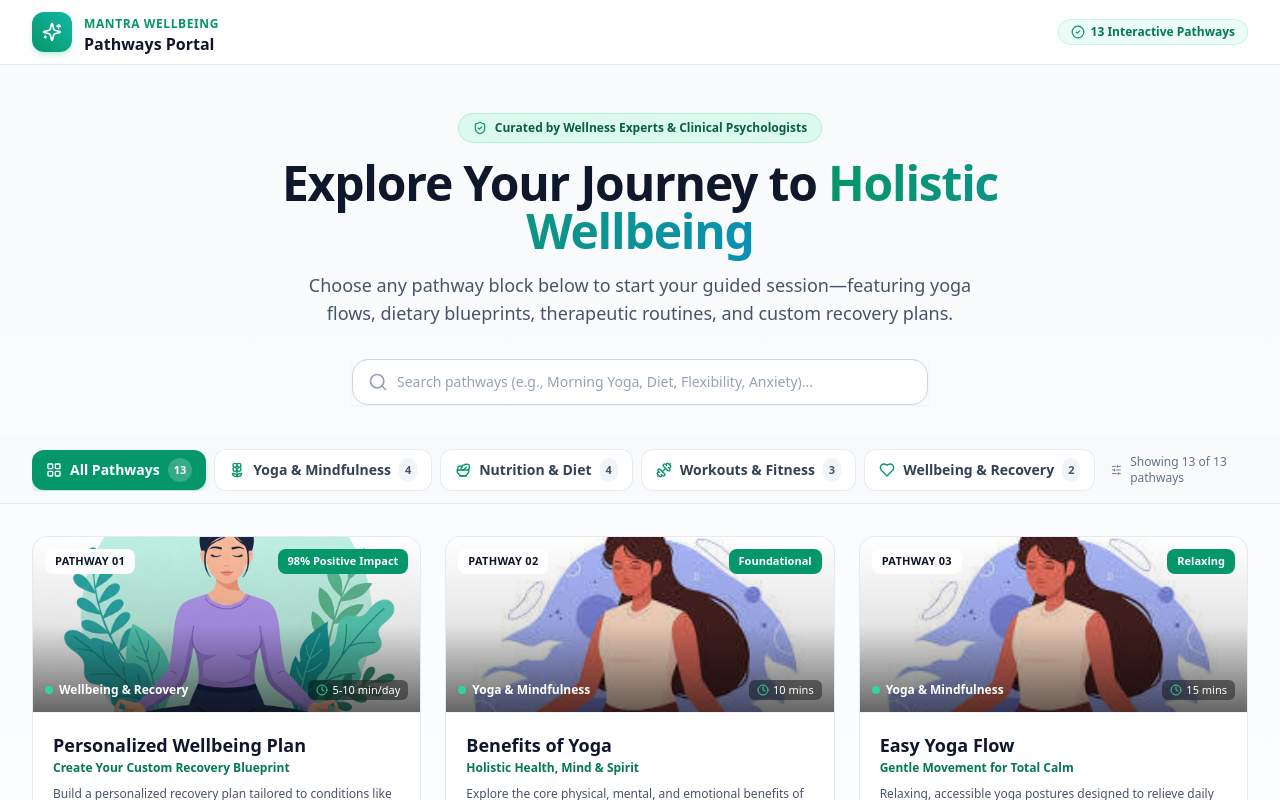
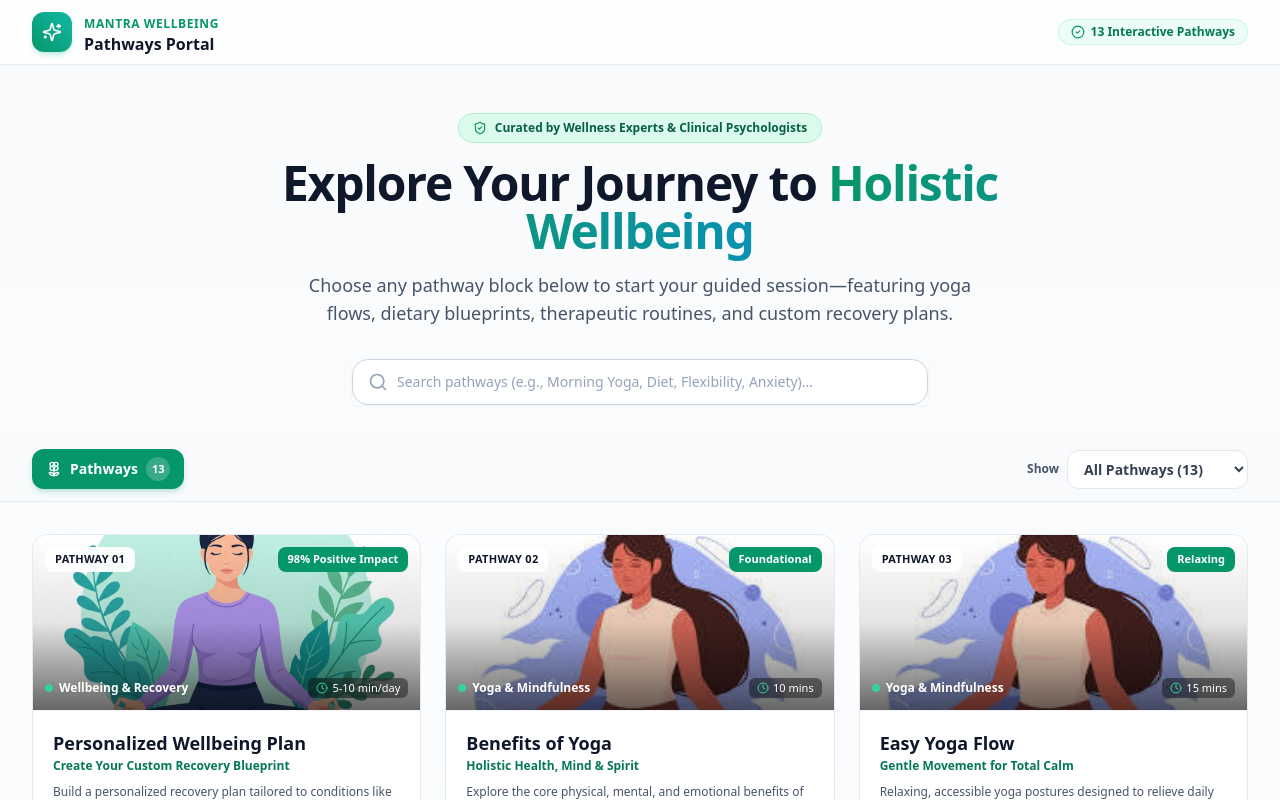
Before and after one commit to anshul779/pathways-yoga, a Next.js app: page / in a window 1280 px wide. Shown: the top 800 px of the page. Built offline with nearby package versions, Linux system fonts and the light colour scheme; a web font is replaced by a local one.

Commit message:
Simplify pathway selector

```diff
--- a/app/page.tsx
+++ b/app/page.tsx
@@ -5,10 +5,6 @@ import Link from "next/link";
 import Image from "next/image";
 import {
   Flower2,
-  Salad,
-  Dumbbell,
-  Heart,
-  LayoutGrid,
   Search,
   ArrowRight,
   Clock,
@@ -16,9 +12,8 @@ import {
   ShieldCheck,
   CheckCircle2,
   ChevronRight,
-  SlidersHorizontal,
 } from "lucide-react";
-import { PATHWAYS, CATEGORIES, PathwayMeta } from "./data/pathways";
+import { PATHWAYS, PathwayMeta } from "./data/pathways";
 
 export default function MasterHubPage() {
   const [selectedCategory, setSelectedCategory] = useState<string>("all");
@@ -39,29 +34,6 @@ export default function MasterHubPage() {
       return matchesCategory && matchesSearch;
     });
   }, [selectedCategory, searchQuery]);
-
-  const categoryCounts = useMemo(() => {
-    const counts: Record<string, number> = { all: PATHWAYS.length };
-    PATHWAYS.forEach((p) => {
-      counts[p.categoryId] = (counts[p.categoryId] || 0) + 1;
-    });
-    return counts;
-  }, []);
-
-  const getCategoryIcon = (id: string) => {
-    switch (id) {
-      case "yoga":
-        return <Flower2 className="w-4 h-4" />;
-      case "nutrition":
-        return <Salad className="w-4 h-4" />;
-      case "fitness":
-        return <Dumbbell className="w-4 h-4" />;
-      case "wellbeing":
-        return <Heart className="w-4 h-4" />;
-      default:
-        return <LayoutGrid className="w-4 h-4" />;
-    }
-  };
 
   return (
     <div className="min-h-screen bg-gradient-to-b from-slate-50 via-white to-slate-50 text-slate-900 flex flex-col font-sans">
@@ -132,45 +104,27 @@ export default function MasterHubPage() {
         </div>
       </section>
 
-      {/* Category Filter Tabs */}
-      <section className="sticky top-16 z-30 bg-slate-50/95 backdrop-blur-md py-3 px-4 sm:px-6 lg:px-8 border-b border-slate-200/80">
-        <div className="max-w-7xl mx-auto flex items-center justify-between gap-4 overflow-x-auto no-scrollbar pb-1 sm:pb-0">
-          <div className="flex items-center gap-2 min-w-max">
-            {CATEGORIES.map((cat) => {
-              const isSelected = selectedCategory === cat.id;
-              const count = categoryCounts[cat.id] || 0;
-              return (
-                <button
-                  key={cat.id}
-                  onClick={() => setSelectedCategory(cat.id)}
-                  className={`flex items-center gap-2 px-3.5 py-2 rounded-xl text-xs sm:text-sm font-semibold transition-all duration-150 ${
-                    isSelected
-                      ? "bg-emerald-600 text-white shadow-md shadow-emerald-600/20"
-                      : "bg-white text-slate-700 hover:bg-slate-100 hover:text-slate-900 border border-slate-200/80"
-                  }`}
-                >
-                  <span className={isSelected ? "text-white" : "text-emerald-600"}>
-                    {getCategoryIcon(cat.id)}
-                  </span>
-                  <span>{cat.label}</span>
-                  <span
-                    className={`text-[11px] px-1.5 py-0.5 rounded-full font-bold ${
-                      isSelected
-                        ? "bg-white/20 text-white"
-                        : "bg-slate-100 text-slate-600"
-                    }`}
-                  >
-                    {count}
-                  </span>
-                </button>
-              );
-            })}
+      {/* Pathway selector */}
+      <section className="sticky top-16 z-30 border-b border-slate-200/80 bg-slate-50/95 px-4 py-3 backdrop-blur-md sm:px-6 lg:px-8">
+        <div className="mx-auto flex max-w-7xl flex-col gap-3 sm:flex-row sm:items-center sm:justify-between">
+          <div className="inline-flex w-fit items-center gap-2 rounded-xl bg-emerald-600 px-3.5 py-2 text-xs font-semibold text-white shadow-md shadow-emerald-600/20 sm:text-sm">
+            <Flower2 className="h-4 w-4" />
+            <span>Pathways</span>
+            <span className="rounded-full bg-white/20 px-1.5 py-0.5 text-[11px]">13</span>
           </div>
 
-          <div className="hidden lg:flex items-center gap-2 text-xs text-slate-500">
-            <SlidersHorizontal className="w-3.5 h-3.5" />
-            <span>Showing {filteredPathways.length} of {PATHWAYS.length} pathways</span>
-          </div>
+          <label className="flex items-center gap-2 text-xs font-semibold text-slate-600" htmlFor="pathway-category">
+            <span>Show</span>
+            <select
+              id="pathway-category"
+              value={selectedCategory}
+              onChange={(event) => setSelectedCategory(event.target.value)}
+              className="rounded-xl border border-slate-200 bg-white px-3 py-2 text-sm font-semibold text-slate-700 shadow-xs outline-none focus:border-emerald-500 focus:ring-2 focus:ring-emerald-500/20"
+            >
+              <option value="all">All Pathways (13)</option>
+              <option value="yoga">Yoga Pathways (13)</option>
+            </select>
+          </label>
         </div>
       </section>
 
```
